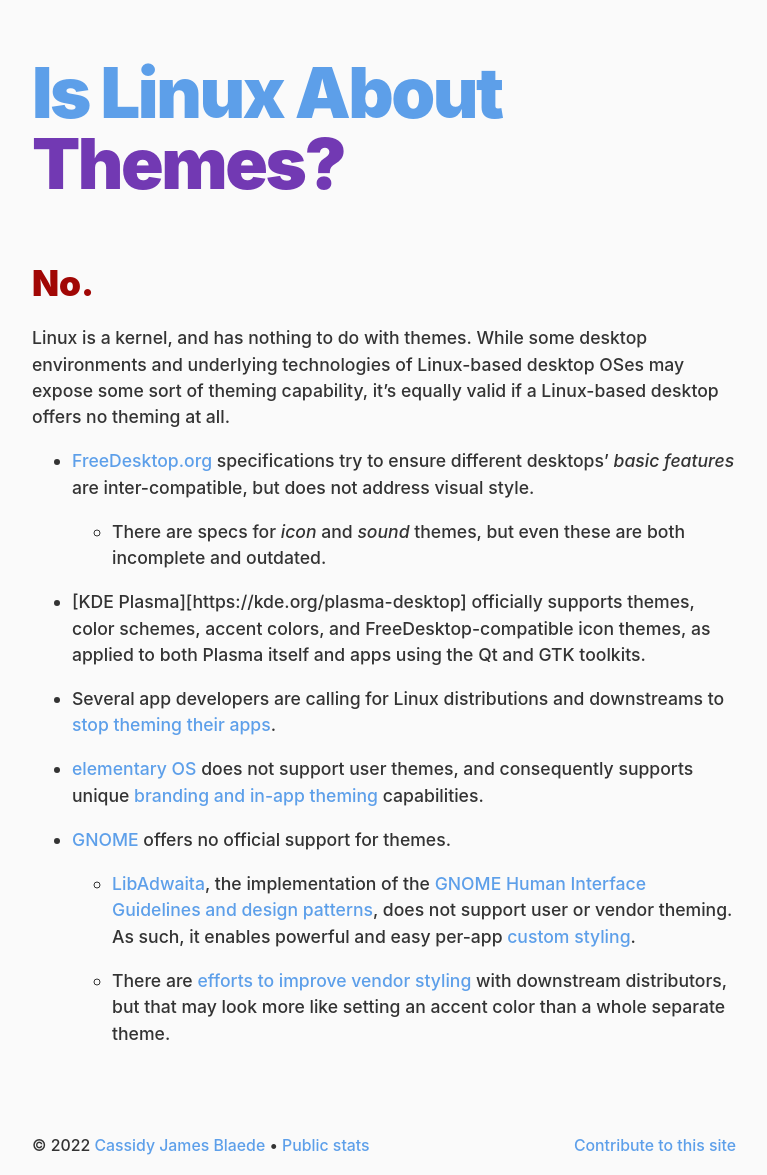
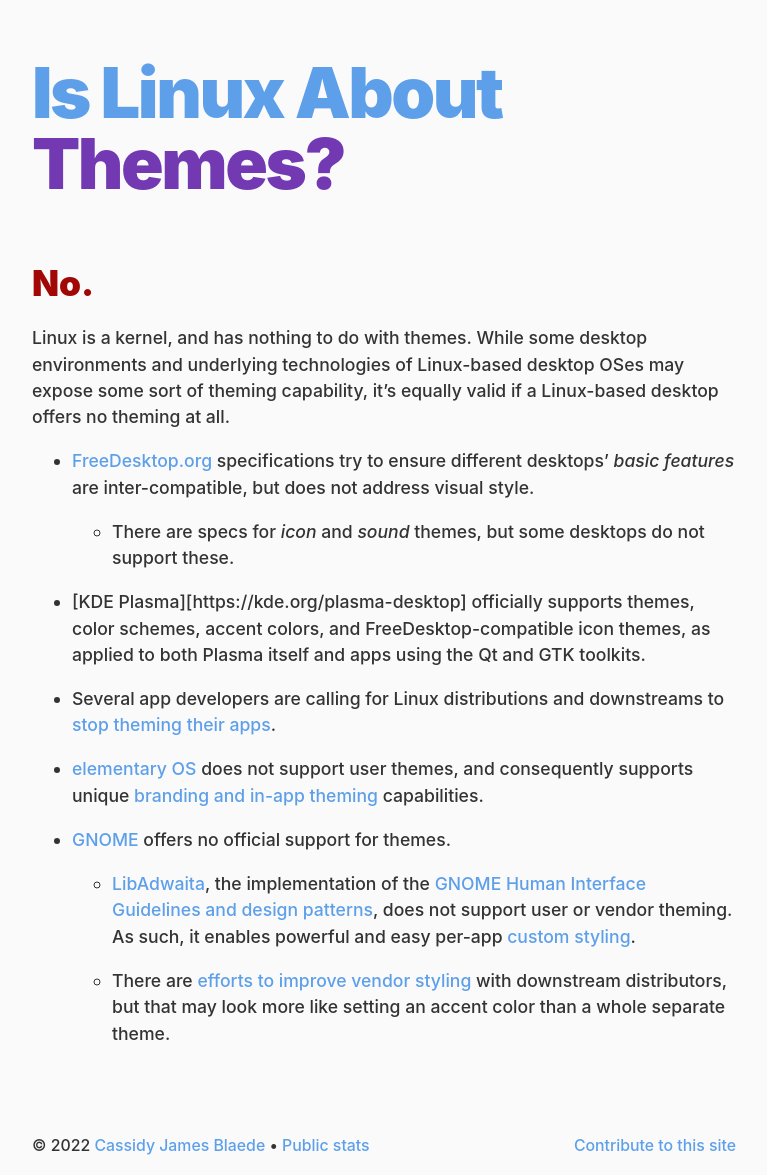
Before and after one commit to islinuxabout/islinuxabout.github.io, a Jekyll site: the page built from themes.md, in a window 1280 px wide. Shown: the whole page, without its empty margins (256-1023 px from the left). Built offline with Jekyll 4.4.1, drawn with Linux system fonts in a browser that asks for light colours; our own code applies the rules of GitHub Pages for plain Markdown files.

Commit message:
themes: Fix statement about icon and sound themes
All desktops still use the XDG icon and sound theme standards,
though some of them do not expose the ability to change icon and
sound themes anymore.

Calling this standard incomplete and outdated is presumptuous given
that they are widely adopted and remain in common use.

```diff
--- a/themes.md
+++ b/themes.md
@@ -14,7 +14,7 @@ Linux is a kernel, and has nothing to do with themes. While some desktop environ
 
 - [FreeDesktop.org](https://freedesktop.org) specifications try to ensure different desktops' _basic features_ are inter-compatible, but does not address visual style.
 
-  - There are specs for _icon_ and _sound_ themes, but even these are both incomplete and outdated.
+  - There are specs for _icon_ and _sound_ themes, but some desktops do not support these.
 
 - [KDE Plasma][https://kde.org/plasma-desktop] officially supports themes, color schemes, accent colors, and FreeDesktop-compatible icon themes, as applied to both Plasma itself and apps using the Qt and GTK toolkits.
 
```
